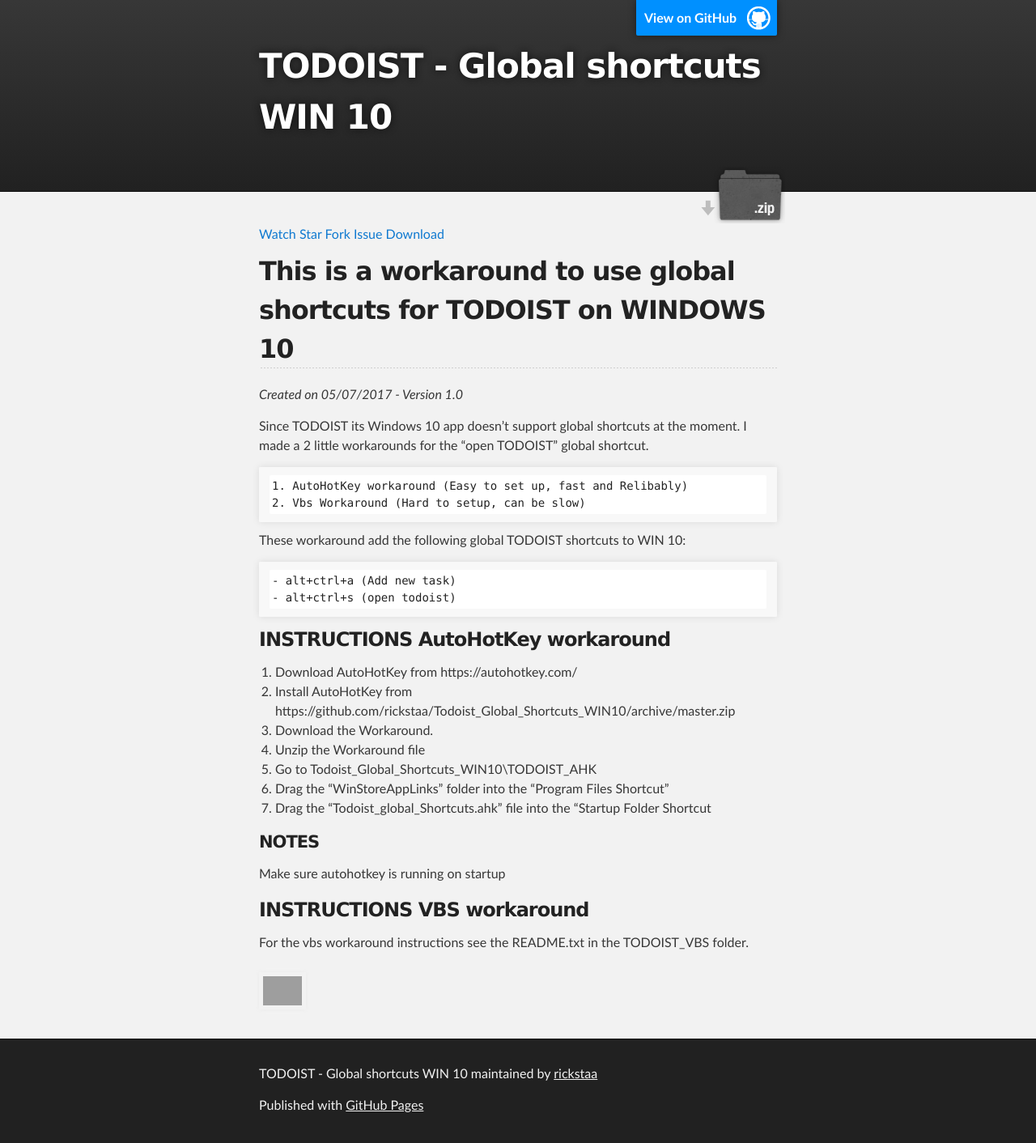
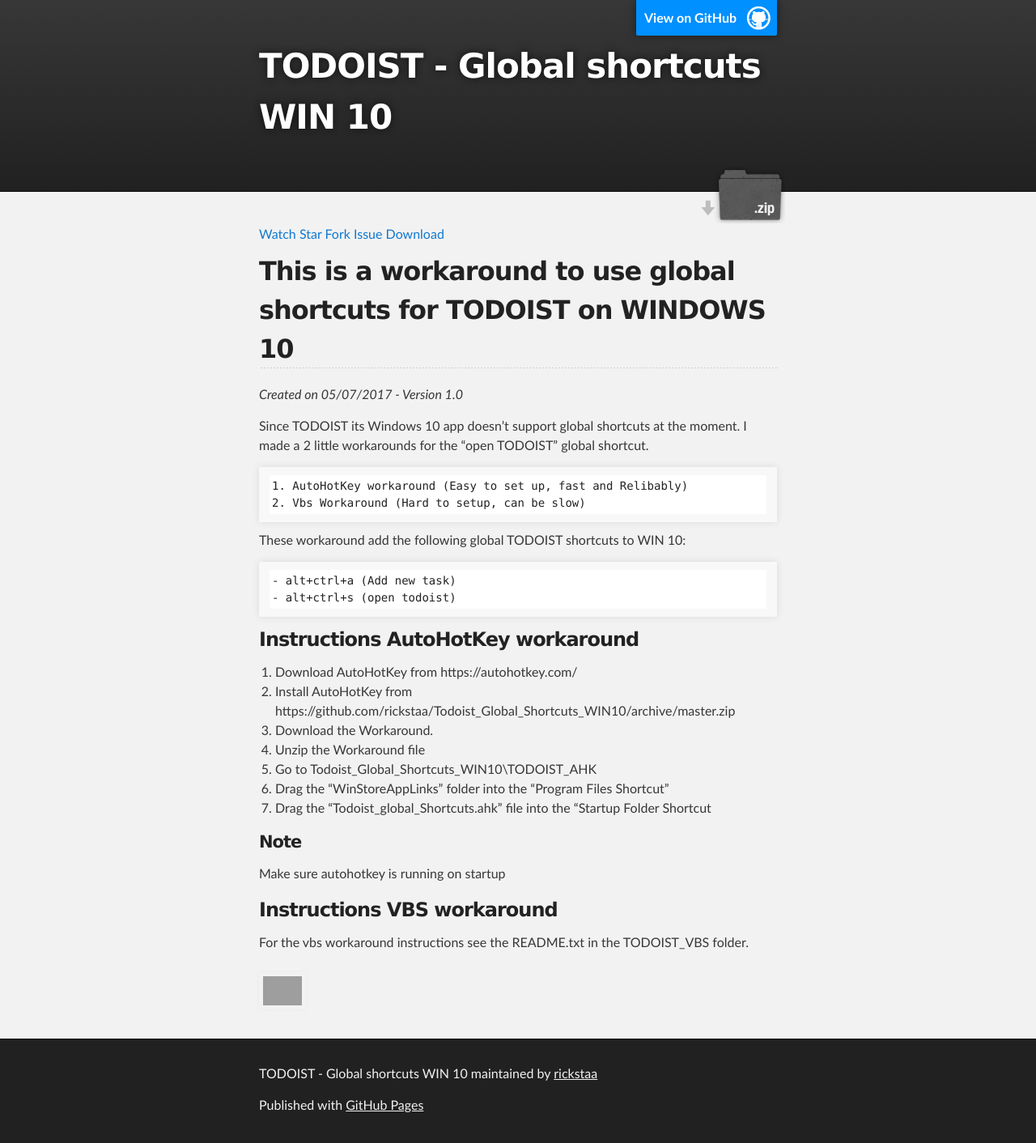
Before and after one commit to rickstaa/todoist-global-shortcuts-WIN10, a Jekyll site: the page built from index.md, in a window 1280 px wide. Shown: the whole page at 81% size. Built offline with Jekyll 4.4.1, drawn with Linux system fonts in a browser that asks for light colours; our own code applies the rules of GitHub Pages for plain Markdown files; the repository's description, which GitHub fills in, is left out; grey boxes are pictures that could not be loaded.

Commit message:
Update index.md

```diff
--- a/index.md
+++ b/index.md
@@ -12,7 +12,7 @@ These workaround add the following global TODOIST shortcuts to WIN 10:
     - alt+ctrl+s (open todoist)
 
 
-### INSTRUCTIONS AutoHotKey workaround
+### Instructions AutoHotKey workaround
 1. Download AutoHotKey from https://autohotkey.com/
 2. Install AutoHotKey from https://github.com/rickstaa/Todoist_Global_Shortcuts_WIN10/archive/master.zip
 3. Download the Workaround.
@@ -21,8 +21,8 @@ These workaround add the following global TODOIST shortcuts to WIN 10:
 6. Drag the "WinStoreAppLinks" folder into the "Program Files Shortcut"
 7. Drag the "Todoist_global_Shortcuts.ahk" file into the "Startup Folder Shortcut
 
-#### NOTES
+#### Note
 Make sure autohotkey is running on startup
 
-### INSTRUCTIONS VBS workaround
+### Instructions VBS workaround
 For the vbs workaround instructions see the README.txt in the TODOIST_VBS folder.
```
